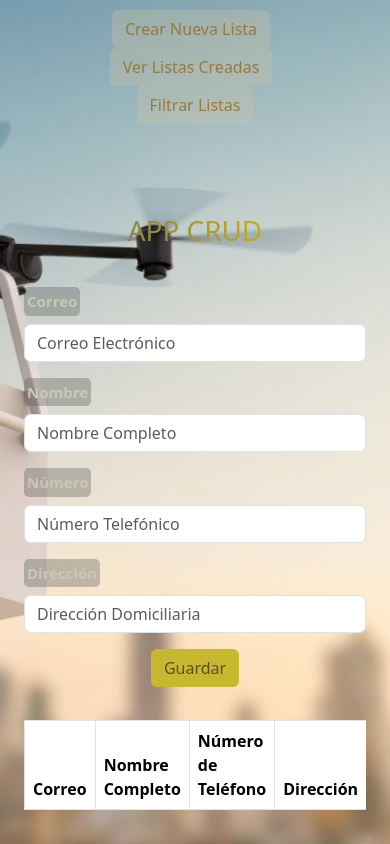
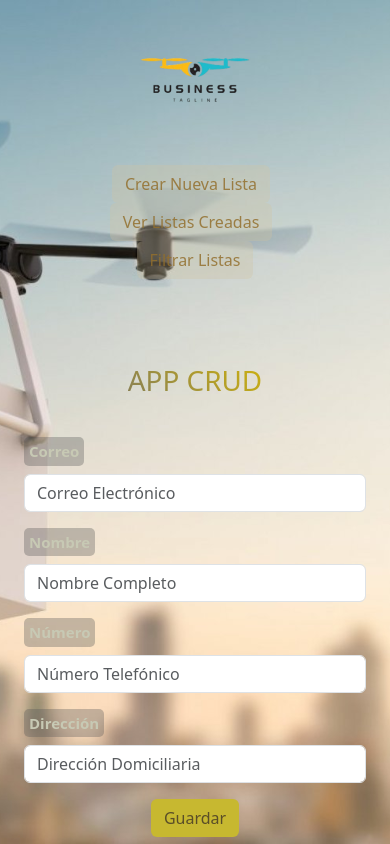
Before and after one commit to faofaofao/Proyecto2CRUD, a plain HTML site: page index.html in a window 390 px wide. Shown: the top 844 px of the page. Drawn offline with nearby package versions, Linux system fonts and the light colour scheme.

Commit message:
actualizacion CSS

```diff
--- a/assets/css/index.css
+++ b/assets/css/index.css
@@ -6,32 +6,43 @@ body {
   display: flex;
   flex-direction: column;
   min-height: 100vh;
+  margin: 0; /* Elimina el margen predeterminado del body */
 }
 
 header {
+  display: flex;
+  justify-content: space-between;
   align-items: center;
-  padding: 20px 20px;
-  padding: 10px 0;
+  padding: 5px;
 }
+
+.logo {
+  width: 200px;
+  height: 150px;
+}
+
 .btn-custom {
   background-color: rgba(207, 194, 161, 0.315);
   color: #926f2dd8;
 }
+
 .btn-custom:hover {
   color: #634903d8;
 }
+
 h1 {
   background: linear-gradient(45deg, #888055, #ccb010);
   background-clip: text;
   color: transparent;
   display: inline-block;
+  margin-top: 0; /* Ajusta el margen superior del h1 según necesites */
 }
 
 .label-custom {
   background-color: #55555557;
   color: #c7c9b4;
   font-weight: bold;
-  padding: 3px 3px;
+  padding: 3px 5px;
   border-radius: 5px;
   font-size: 15px;
 }
@@ -45,6 +56,7 @@ h1 {
   background-color: #8b821d;
   color: #574e31;
 }
+
 #btnUpdate {
   display: none;
 }
@@ -69,7 +81,7 @@ footer a {
 }
 
 footer a:hover {
-  text-decoration: wavy;
+  text-decoration: underline;
   color: rgb(0, 0, 0);
   opacity: 1;
 }
@@ -82,13 +94,19 @@ footer a:hover {
 }
 
 @media (max-width: 550px) {
+  header {
+    flex-direction: column;
+    align-items: center;
+  }
   .container {
     display: flex;
     flex-direction: column;
     justify-content: flex-start;
     align-items: center;
   }
-
+  .logo {
+    margin-bottom: 10px;
+  }
   #tableData {
     display: block;
     max-height: 200px;
--- a/index.html
+++ b/index.html
@@ -14,6 +14,11 @@
   </head>
   <body>
     <header>
+      <img
+        class="logo"
+        src="./assets/img/LOGO.png"
+        alt="imagen de la empresa"
+      />
       <div class="container d-flex justify-content-between">
         <button class="btn btn-custom me-2" onclick="crearNuevaLista()">
           Crear Nueva Lista
```
Also changed, not shown: assets/img/LOGO.png (added), layout.png (added).
